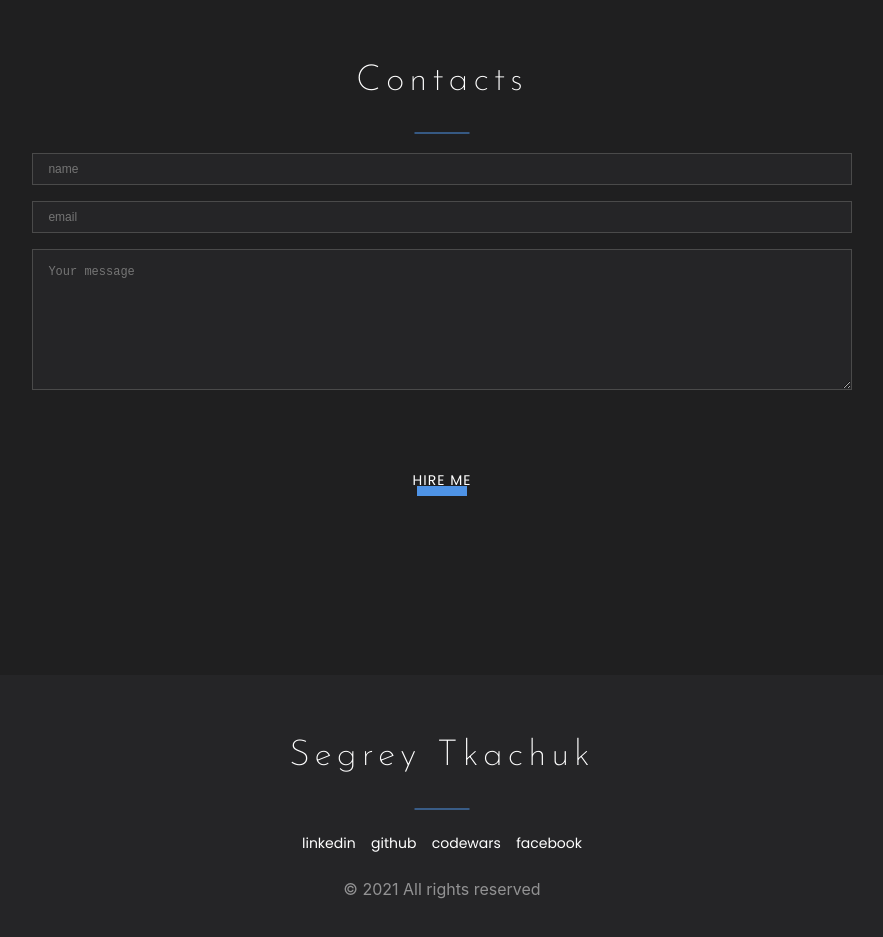
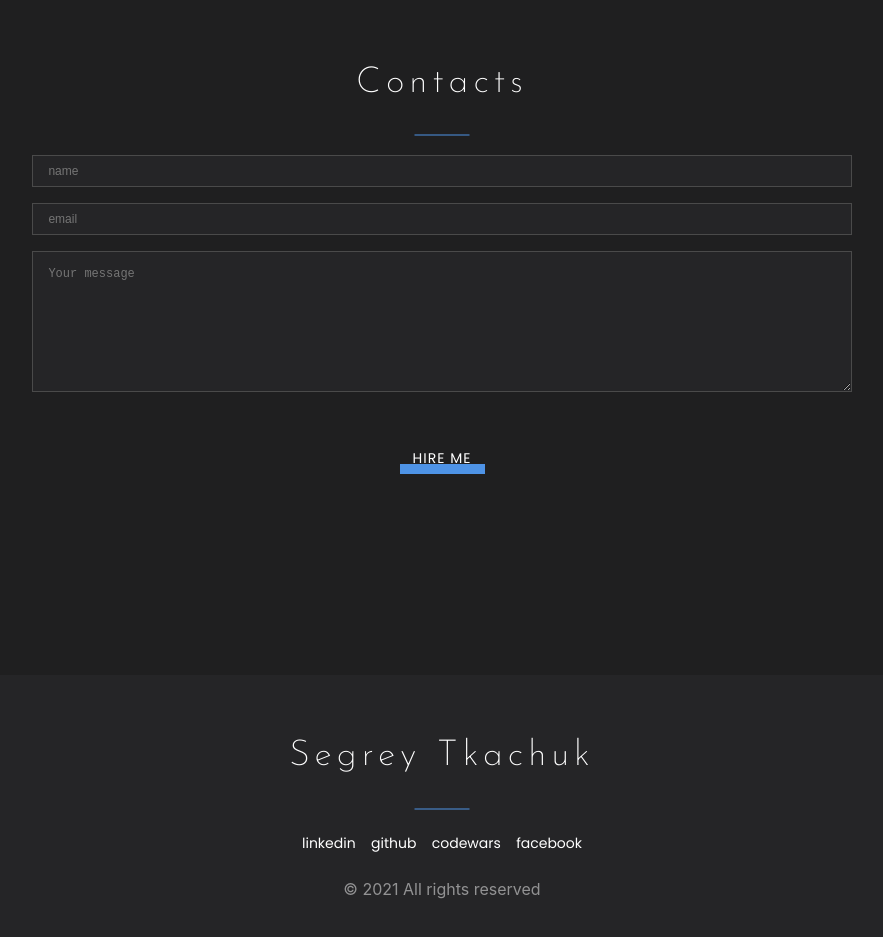
Before and after one commit to TkachukSA/myPortfolio, a React (Create React App) app: page / in a window 1280 px wide. Shown: the part 4460-5397 px from the top of the page, without its empty margins (198-1081 px from the left). Built offline with nearby package versions, Linux system fonts and the light colour scheme.

Commit message:
add smtp server

```diff
--- a/package.json
+++ b/package.json
@@ -15,6 +15,8 @@
     "@types/node": "^12.0.0",
     "@types/react": "^16.9.53",
     "@types/react-dom": "^16.9.8",
+    "axios": "^0.21.1",
+    "formik": "^2.2.8",
     "gh-pages": "^3.1.0",
     "node-sass": "4.14.1",
     "react": "^17.0.2",
--- /dev/null
+++ b/src/api/api.ts
@@ -0,0 +1,12 @@
+import axios from 'axios'
+
+
+
+export const api = {
+    sendMessage(name: string,
+                message: string,
+                email: string) {
+        return axios.post('https://gmail-nodeks-server.herokuapp.com/sendMessge', {name, message, email});
+    },
+
+}
--- a/src/contacts/Contacts.tsx
+++ b/src/contacts/Contacts.tsx
@@ -3,25 +3,87 @@ import s from './Contacts.module.css'
 import styles from './../comand/styles/Container.module.css'
 import {Title} from "../comand/title/Title";
 import btn from '../remoteWork/RemoteWork.module.css'
+import {useFormik} from 'formik';
+import {api} from "../api/api";
 
+export type FormikErrorType = {
+    name?: string
+    message?: string
+    email?: string
+}
 
 function Contacts() {
+
+    const formik = useFormik({
+        initialValues: {
+            email: '',
+            message: '',
+            name: ''
+        },
+        validate: (values) => {
+            const errors: FormikErrorType = {};
+            if (!values.email) {
+                errors.email = 'Required';
+            } else if (!/^[A-Z0-9._%+-]+@[A-Z0-9.-]+\.[A-Z]{2,4}$/i.test(values.email)) {
+                errors.email = 'Invalid email address';
+            }
+            if (!values.name) {
+                errors.name = 'Required';
+            }
+            if (!values.message) {
+                errors.message = 'Required';
+            }
+            return errors;
+        },
+
+        onSubmit: values => {
+            /*dispatch(newPasswordTC(values.password, tokenValue))*/
+
+            console.log(values)
+            api.sendMessage(values.name, values.message, values.email).then(() => {
+                alert('ok')
+            })
+            formik.resetForm()
+        },
+
+    })
     return (
 
 
         <div id="yak1" className={s.contactsBlock}>
             <div className={`${styles.container} ${s.contactsContainer}`}>
-
                 <div className={s.contacts}>
                     <Title title={'Contacts'}/>
-                    <form className={s.form}>
-                        <label> <input type={'text'} placeholder={'name'} className={s.formcontrol}/></label>
-                        <label> <input  type={'email'} placeholder={'email'} className={s.formcontrol}/></label>
-                        <label> <textarea placeholder={'Your message'} rows={7} className={s.formcontrol}/> </label>
+                    <form className={s.form} onSubmit={formik.handleSubmit}>
+                        <input type={"text"}
+                               {...formik.getFieldProps("name")}
+                               placeholder={"name"}
+                               onBlur={formik.handleBlur}
+                               className={s.formcontrol}
+                        />
+                        {formik.touched.name && formik.errors.name ?
+                            <div style={{color: 'red'}}>{formik.errors.name}</div> : null}
+                        <input type={"text"}
+                               {...formik.getFieldProps("email")}
+                               placeholder={"email"}
+                               onBlur={formik.handleBlur}
+                               className={s.formcontrol}
+                        />
+                        {formik.touched.email && formik.errors.email ?
+                            <div style={{color: 'red'}}>{formik.errors.email}</div> : null}
+                        <textarea
+                            {...formik.getFieldProps("message")}
+                            placeholder={'Your message'}
+                            rows={7}
+                            onBlur={formik.handleBlur}
+                            className={s.formcontrol}/>
+                        {formik.touched.message && formik.errors.message ?
+                            <div style={{color: 'red'}}>{formik.errors.message}</div> : null}
+                        <span className={btn.btnStyles}>
+                             <button className={btn.btn}>Hire Me</button>
+                        </span>
                     </form>
-                    <span className={btn.btnStyles}>
-                <button className={btn.btn}>Hire Me</button>
-            </span>
+
                 </div>
             </div>
 
```
Also changed, not shown: 2 other files (tests, documents, lock files or other folders).
